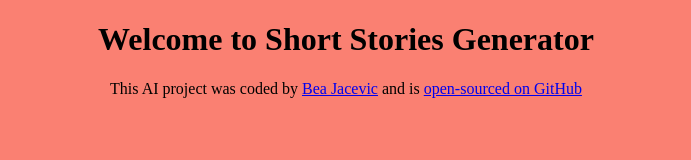
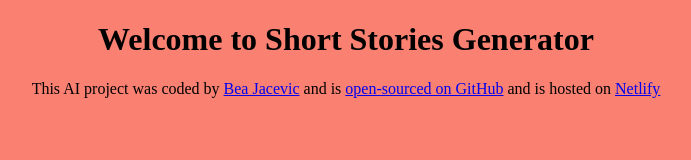
Before and after one commit to Bea-div/short-stories-generator, a plain HTML site: page index.html in a window 1280 px wide. Shown: the whole page, without its empty margins (294-985 px from the left). Drawn offline with Linux system fonts and the light colour scheme.

Commit message:
Added Netlify link

```diff
--- a/index.html
+++ b/index.html
@@ -18,6 +18,10 @@
         target="_blank"
         >open-sourced on GitHub</a
       >
+      and is hosted on
+      <a href="https://short-stories-generator.netlify.app" target="_blank"
+        >Netlify</a
+      >
     </footer>
 
     <script src="src/script.js"></script>
```
